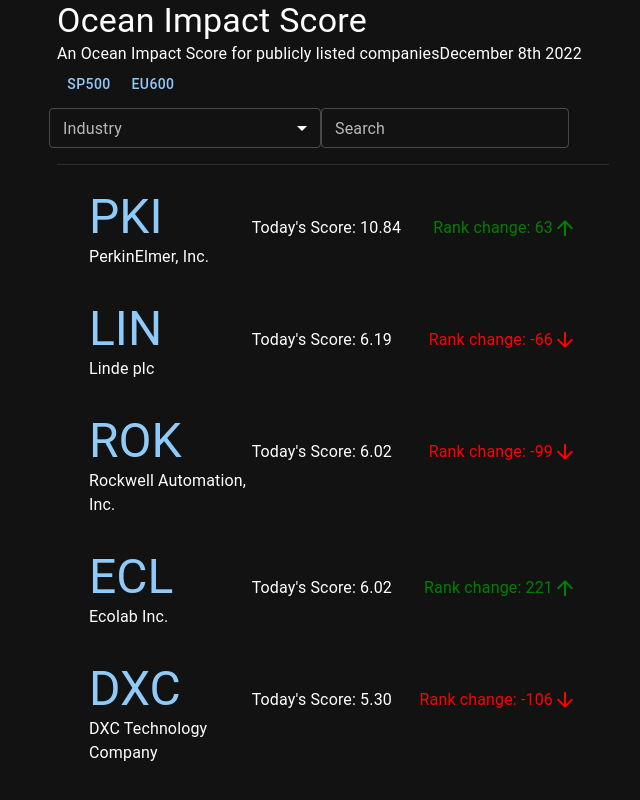
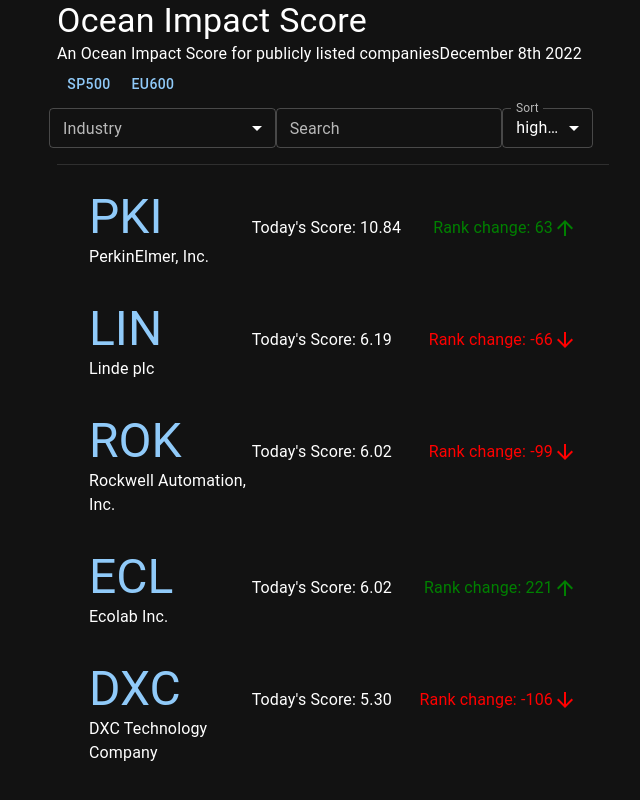
Before and after one commit to pbio/Ocean-Impact-Score, a Next.js app: page / in a window 1280 px wide. Shown: the top 800 px of the page, without its empty margins (307-947 px from the left). Built offline with nearby package versions, Linux system fonts and the light colour scheme.

Commit message:
added sorting to the lists

```diff
--- a/components/industry-selector.tsx
+++ b/components/industry-selector.tsx
@@ -34,10 +34,9 @@
     <FormControl fullWidth size="small">
         <InputLabel id="demo-simple-select-label">Industry</InputLabel>
          <Select
-            labelId="demo-simple-select-label"
-            id="demo-simple-select"
+            id="select industry"
             value={selectedIndustry}
-            label="Age"
+            label="industry"
             onChange={(event)=>{
                 setIndustry(event.target.value)
             }}
--- a/components/score-list-item.js
+++ b/components/score-list-item.js
@@ -8,7 +8,7 @@
 
 import getDate from "../lib/getDate.js"
 import ScorePlot from "./score-plot.js"
-export default function ScoreItem ({data, setOpen, setCompany, name}) {
+export default function ScoreItem ({data, setOpen, setCompany, name, sort}) {
   //const todayDate = getDate(); //when go live, need to implement the today date checker
   const todayDate = "2022-11-07"
   const todayScore=data.daily[todayDate]
@@ -52,7 +52,7 @@
         <Grid md={4} sm={6}>
       <Typography
         variant="p" >
-        {"Today's Score: " + todayScore.toFixed(2)}
+        {(sort<3) ? "Today's Score: " + todayScore.toFixed(2) : "This Year's Score: " + data.yearly["2022"]}
         </Typography>
         </Grid>
         <Grid md={4} sm={6}>
--- a/components/score-list.js
+++ b/components/score-list.js
@@ -10,6 +10,10 @@
 import DraftsIcon from '@mui/icons-material/Drafts';
 import TextField from '@mui/material/TextField';
 import Grid from '@mui/material/Grid';
+import InputLabel from '@mui/material/InputLabel';
+import MenuItem from '@mui/material/MenuItem';
+import FormControl from '@mui/material/FormControl';
+import Select, { SelectChangeEvent } from '@mui/material/Select';
 
 import ScoreDialog from './score-dialog.tsx';
 import ScoreListItem from './score-list-item.js';
@@ -21,6 +25,7 @@
     const [selectedCompany, setCompany] = React.useState(scoresList[0]);
     const [searchTerm, setSearch] = React.useState("");
     const [industry, setIndustry] = React.useState("");
+    const [sort, setSort] = React.useState(1);
 
     const industryList = [
       "", "Commercial Services", "Communications", "Consumer Durables", "Consumer Non-Durables", "Consumer Services",
@@ -31,6 +36,16 @@
 
     //Create one ScoreListItem for each company in the List, with state hooks
     const myScores=[]
+    //handle Sort type
+    if (sort==1) //latest day high - low
+      scoresList.sort((a, b) => b.daily["2022-11-07"]-a.daily["2022-11-07"])
+    else if (sort==2) //latest day low - high
+      scoresList.sort((a, b) => a.daily["2022-11-07"]-b.daily["2022-11-07"])
+    else if (sort==3) //latest yearly low - high
+      scoresList.sort((a, b) => b.yearly["2022"]-a.yearly["2022"])
+    else if (sort==4) //latest yearly high - low
+      scoresList.sort((a, b) => a.yearly["2022"]-b.yearly["2022"])
+
     if (searchTerm=="" && industry=="") //no search or industry filter
     scoresList.forEach((element, key)=>{
         myScores.push(
@@ -40,6 +55,7 @@
                 name={(addInfo[element.ticker]) ? addInfo[element.ticker][1] : element.ticker}
                 setOpen={setOpen}
                 setCompany={setCompany}
+                sort={sort}
                 />
             );
     });
@@ -53,6 +69,7 @@
               name={(addInfo[element.ticker]) ? addInfo[element.ticker][1] : element.ticker}
               setOpen={setOpen}
               setCompany={setCompany}
+              sort={sort}
               />
           );
     });
@@ -66,6 +83,7 @@
               name={(addInfo[element.ticker]) ? addInfo[element.ticker][1] : element.ticker}
               setOpen={setOpen}
               setCompany={setCompany}
+              sort={sort}
               />
           );
     });
@@ -82,21 +100,56 @@
           justifyContent="space-between"
           alignItems="baseline"
         >
-            <Grid md={6} spacing={3}>
+            <Grid md={5} spacing={3}>
             <IndustrySelector
             selectedIndustry={industry}
             setIndustry={setIndustry}
             industryList={industryList} />
             </Grid>
-            <Grid md={6} spacing={3}>
+            <Grid md={5} spacing={3}>
             <TextField
               variant="outlined"
               label="Search"
               onChange={event => setSearch(event.target.value)}
               size="small"
                />
-              </Grid>
-              </Grid>
+            </Grid>
+            <Grid md={2} spacing={3}>
+            <FormControl fullWidth size="small">
+                <InputLabel id="demo-simple-select-label">Sort</InputLabel>
+                <Select
+                    id="select sort"
+                    value={sort}
+                    label="sort"
+                    onChange={(event)=>{
+                        setSort(event.target.value)
+                    }}
+                    >
+                    <MenuItem
+                        key={1}
+                        value={1}>
+                      highest daily
+                    </MenuItem>
+                    <MenuItem
+                        key={2}
+                        value={2}>
+                      lowest daily
+                    </MenuItem>
+                    <MenuItem
+                        key={3}
+                        value={3}>
+                      highest yearly
+                    </MenuItem>
+                    <MenuItem
+                        key={4}
+                        value={4}>
+                      lowest yearly
+                    </MenuItem>
+                </Select>
+            </FormControl>
+            </Grid>
+
+            </Grid>
           </ListItem>
         </List>
       </nav>
--- a/pages/index.js
+++ b/pages/index.js
@@ -6,16 +6,17 @@
 import { ThemeProvider, createTheme } from '@mui/material/styles';
 import Typography from '@mui/material/Typography';
 
-import { scoresList, addInfo } from '../lib/SP500_scores.js'
+import { SP500, SP500Sectors } from '../lib/SP500_scores.js'
 import { Stoxx600, STOXX600Sectors } from '../lib/STOXX600_scores.js'
 import ScoreList from '../components/score-list.js'
 import styles from '../styles/Home.module.css'
 
 export async function getStaticProps() {
-  scoresList.sort((a, b) => b.daily["2022-11-07"]-a.daily["2022-11-07"])
+  //SP500.sort((a, b) => b.daily["2022-11-07"]-a.daily["2022-11-07"])
+  //Stoxx600.sort((a, b) => b.daily["2022-11-07"]-a.daily["2022-11-07"])
   return {
     props: {
-      scoresList, addInfo, Stoxx600, STOXX600Sectors
+      SP500, SP500Sectors, Stoxx600, STOXX600Sectors
     },
   };
 }
@@ -46,7 +47,7 @@
         <Button onClick={()=>setMarketType(false)}>EU600</Button>
         </Box>
 
-        <ScoreList scoresList={ marketType ? scoresList : Stoxx600 } addInfo={ marketType ? addInfo :  STOXX600Sectors } />
+        <ScoreList scoresList={ marketType ? SP500 : Stoxx600 } addInfo={ marketType ? SP500Sectors :  STOXX600Sectors } />
 
         </Container>
         </main>
```
Also changed, not shown: lib/SP500_scores.js.
